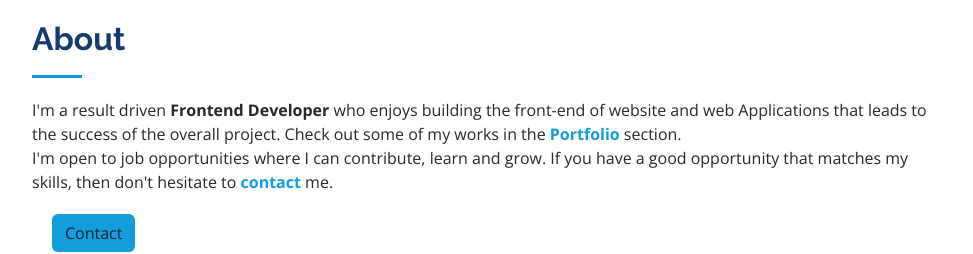
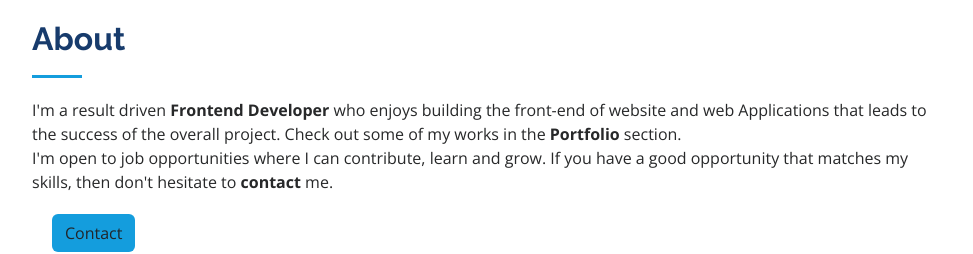
Before and after one commit to IdrisFirdaws/old-portfolio, a plain HTML site: page index.html in a window 1280 px wide. Shown: the part 840-1094 px from the top of the page, without its empty margins (298-1271 px from the left). Drawn offline with nearby package versions, Linux system fonts and the light colour scheme.

Commit message:
Update index.html

```diff
--- a/index.html
+++ b/index.html
@@ -76,10 +76,10 @@
         <div class="section-title">
           <h2>About</h2>
           <p>
-            I'm a result driven <strong>Frontend Developer</strong> who enjoys building the front-end of website and web Applications that leads to the success of the overall project. Check out some of my works in the <strong><a href="#portfolio" color="black">Portfolio</a></strong> section.
+            I'm a result driven <strong>Frontend Developer</strong> who enjoys building the front-end of website and web Applications that leads to the success of the overall project. Check out some of my works in the <strong>Portfolio</strong> section.
           </p>
           <p>
-            I'm open to job opportunities where I can contribute, learn and grow. If you have a good opportunity that matches my skills, then don't hesitate to <strong><a href="#contact" color="black">contact</a></strong> me.
+            I'm open to job opportunities where I can contribute, learn and grow. If you have a good opportunity that matches my skills, then don't hesitate to <strong>contact</strong> me.
           </p>
           <a href="#contact"><button class="btn btn-small">Contact</button></a>
         </div>
```
